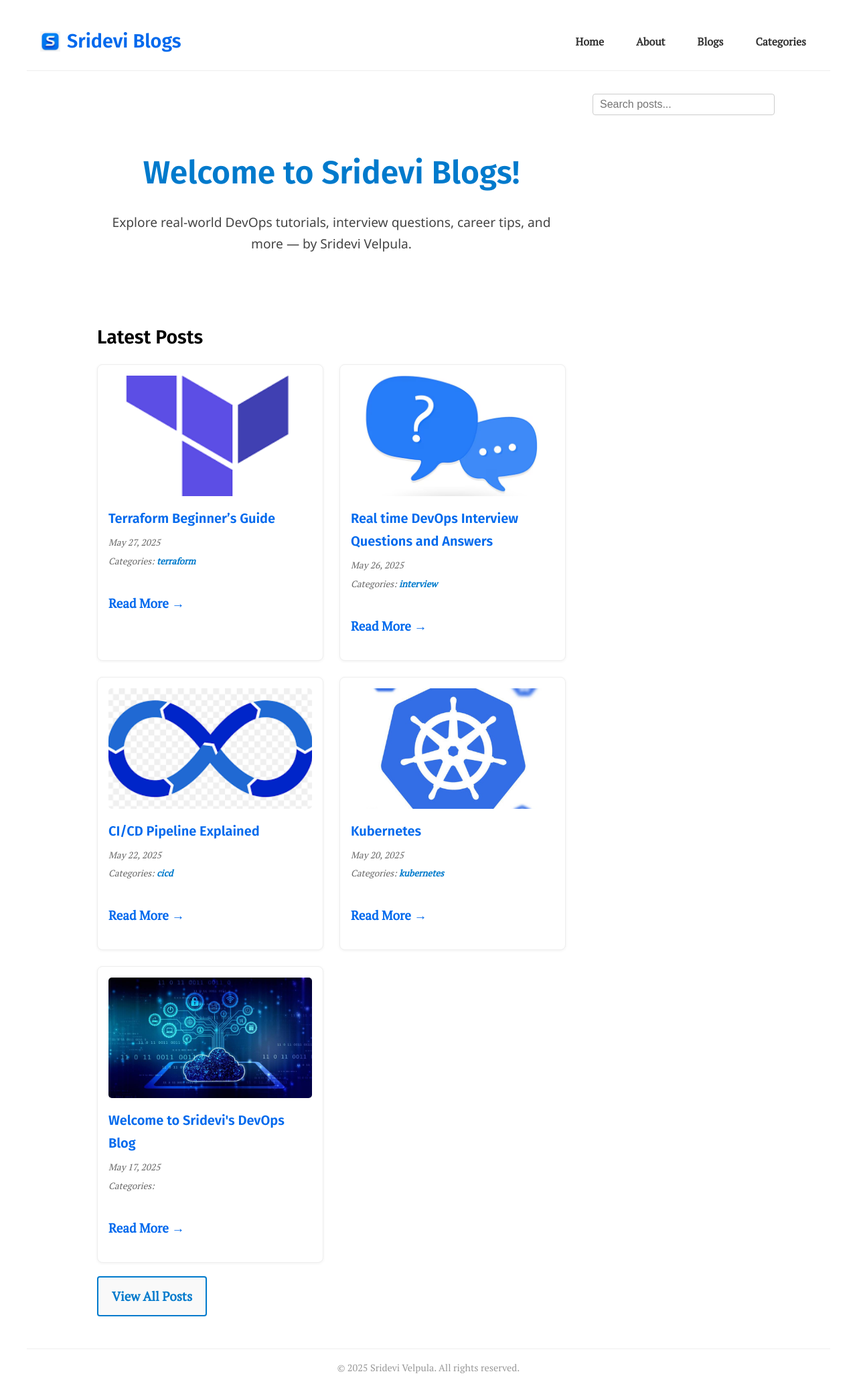
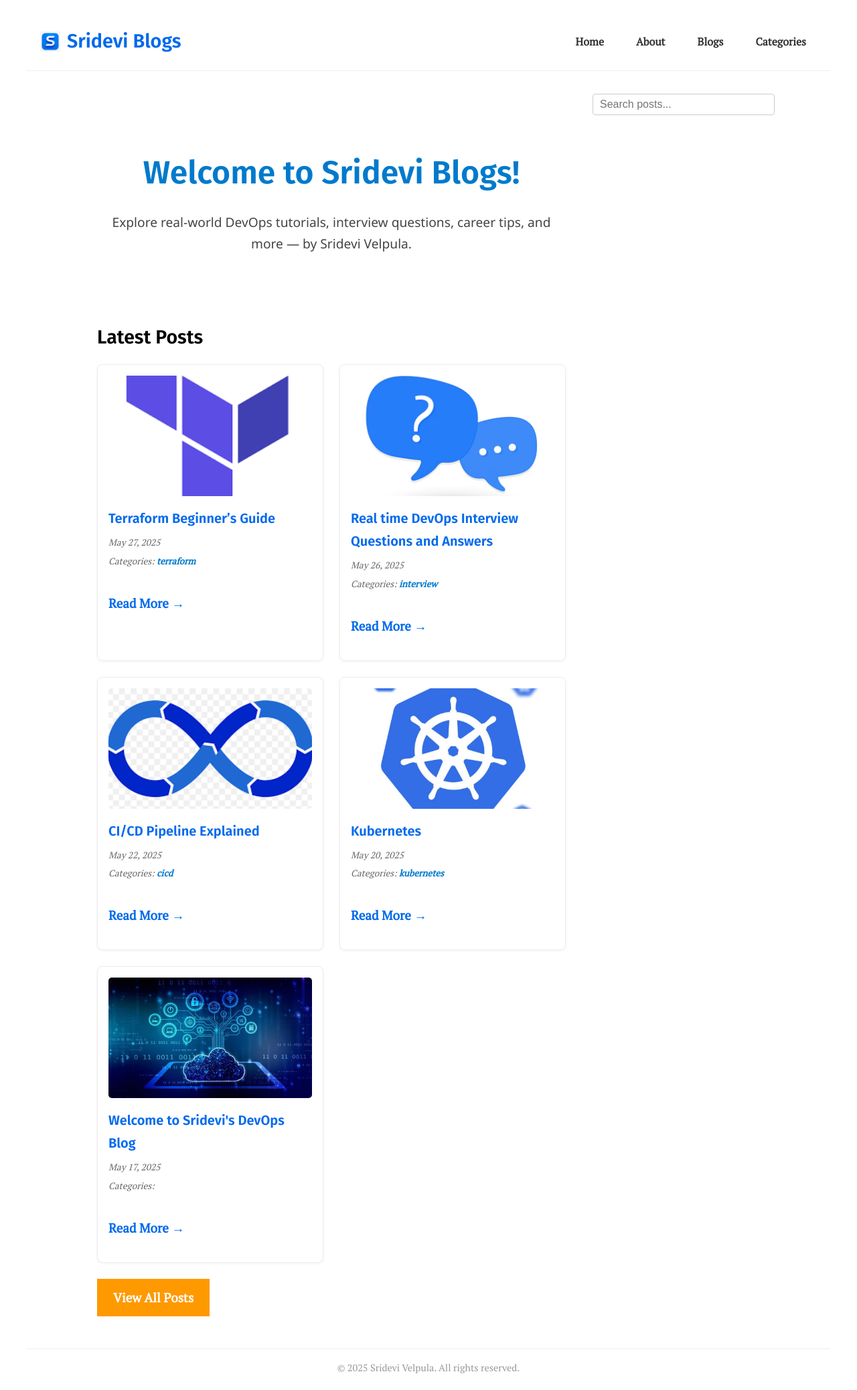
Before and after one commit to srideviblogs/srideviblogs.github.io, a Jekyll site: the page built from index.md, in a window 1280 px wide. Shown: the whole page at 67% size. Built offline with Jekyll 4.4.1, drawn with Linux system fonts in a browser that asks for light colours.

Commit message:
Update custom.css

```diff
--- a/assets/css/custom.css
+++ b/assets/css/custom.css
@@ -545,26 +545,21 @@ header.site-header {
 
 .view-all-box {
   display: inline-block;
-  margin-top: 20px;
-  padding: 12px 20px;
-  border: 2px solid #007acc;  /* or your accent color */
-  border-radius: 4px;
-  background-color: #f9f9f9;
-  transition: background 0.3s, color 0.3s;
-  font-weight: bold;
+  margin-top: 1.5rem;
 }
 
 .view-all-box a {
+  display: inline-block;
+  padding: 0.75rem 1.5rem;
+  background-color: #ff9900;
+  color: #fff;
   text-decoration: none;
-  color: #007acc;  /* same accent color */
+  border-radius: 0;
+  transition: background-color 0.3s ease;
 }
 
-.view-all-box:hover {
-  background-color: #007acc;
-}
-
-.view-all-box:hover a {
-  color: #fff;
+.view-all-box a:hover {
+  background-color: #e68900;
 }
 
 /* Responsive adjustments */
```
